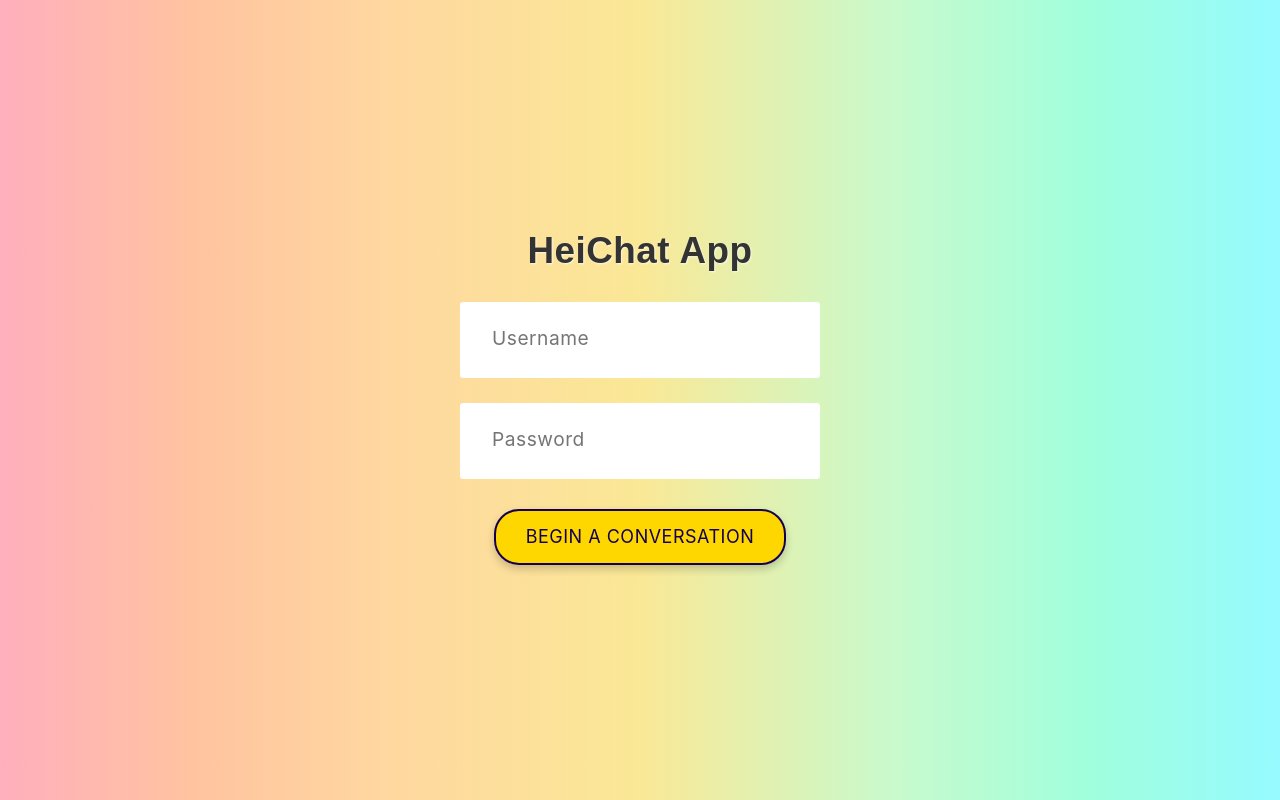
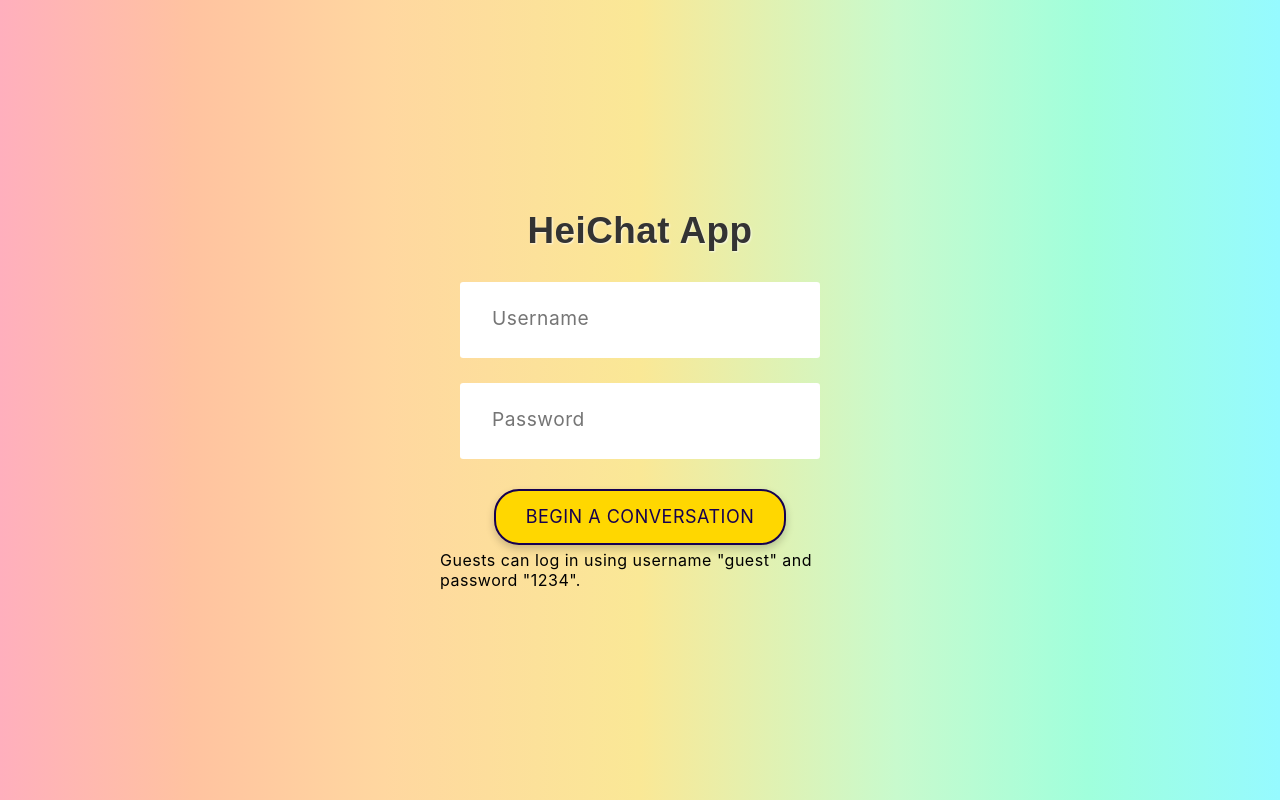
Before and after one commit to davidamebley/hei-chat, a React (Create React App) app: page / in a window 1280 px wide. Built offline with nearby package versions, Linux system fonts and the light colour scheme.

Commit message:
Add guest login info to LoginForm component

```diff
--- a/src/components/LoginForm.jsx
+++ b/src/components/LoginForm.jsx
@@ -36,6 +36,9 @@ const LoginForm = () => {
                         </button>
                     </div>
                     <h2 className={`error ${error ? 'visible' : 'invisible'}`}>{error}</h2>
+                    <p className="guest-info">
+                        Guests can log in using username "guest" and password "1234".
+                    </p>
                 </form>
             </div>
         </div>
```
